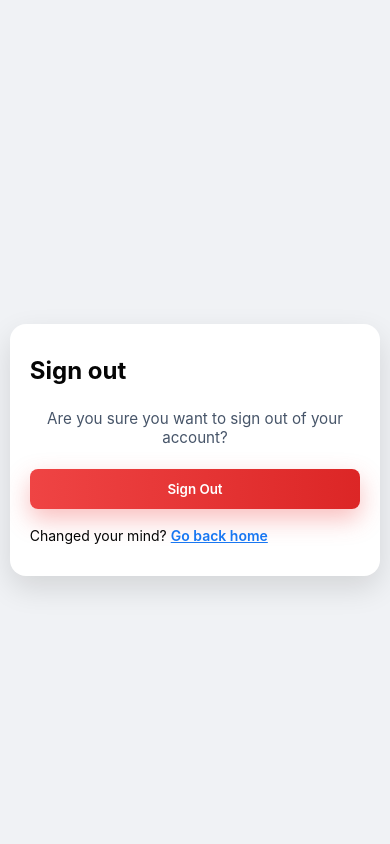
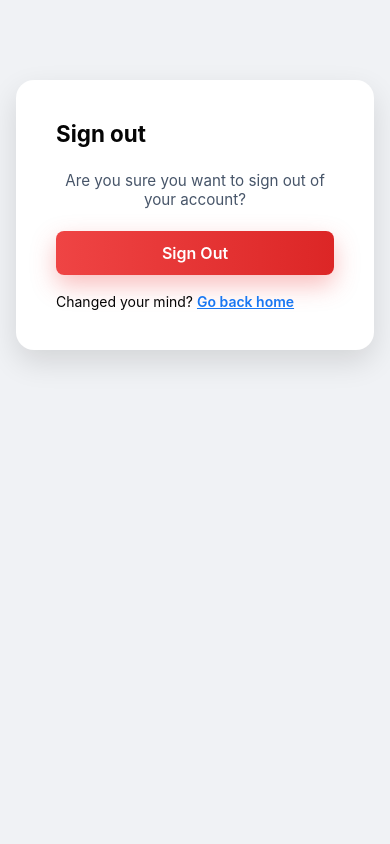
Before and after one commit to pratikguragain10/Connectly, a Django app: page /accounts/logout/ in a window 390 px wide. Run offline with Django 5.2, Linux system fonts and the light colour scheme; the visitor is signed in with stand-in values (Sample User, id 1).

Commit message:
Media Querry

```diff
--- a/connectly/static/css/styles.css
+++ b/connectly/static/css/styles.css
@@ -1004,12 +1004,22 @@ body {
 
 /* ---------- SMALL LAPTOP & BELOW ---------- */
 @media (max-width: 992px) {
+
+  /* MAIN LAYOUT */
   .layout {
     grid-template-columns: 1fr minmax(0, 680px);
+    gap: 12px;
   }
 
   .sidebar.right {
     display: none;
+  }
+
+  /* AUTH */
+  .auth-card {
+    max-width: 900px;
+    padding: 32px;
+    gap: 40px;
   }
 }
 
@@ -1022,15 +1032,15 @@ body {
   }
 
   .topbar-center {
-    gap: 16px;
+    gap: 14px;
   }
 
   .topbar-center a {
-    font-size: 20px;
+    font-size: 18px;
     padding: 6px 10px;
   }
 
-  /* LAYOUT */
+  /* MAIN LAYOUT */
   .layout {
     grid-template-columns: 1fr;
     margin: 12px auto;
@@ -1042,7 +1052,7 @@ body {
 
   .feed-container {
     max-width: 100%;
-    padding: 0 10px;
+    padding: 0 12px;
   }
 
   /* PROFILE */
@@ -1059,12 +1069,30 @@ body {
   .profile-actions {
     margin-left: 0;
     margin-top: 10px;
+    justify-content: center;
+  }
+
+  /* AUTH */
+  .auth-card {
+    flex-direction: column;
+    gap: 32px;
+    padding: 28px;
+  }
+
+  .auth-left {
+    text-align: center;
+  }
+
+  .auth-left .tagline {
+    margin-left: auto;
+    margin-right: auto;
   }
 }
 
 /* ---------- MOBILE ---------- */
 @media (max-width: 576px) {
 
+  /* BODY */
   body {
     padding-top: 56px;
   }
@@ -1101,17 +1129,51 @@ body {
     height: 120px;
   }
 
-  /* AUTH */
-  .auth-card {
-    grid-template-columns: 1fr;
-    width: 95%;
+  /* AUTH WRAPPER */
+  .auth-wrapper {
+    align-items: flex-start;
+    padding: 24px 16px;
   }
 
+  /* AUTH CARD */
+  .auth-card {
+    width: 100%;
+    max-width: 380px;
+    padding: 20px;
+    gap: 24px;
+    border-radius: 18px;
+  }
+
+  /* HIDE BRAND SECTION */
   .auth-left {
     display: none;
   }
 
+  /* AUTH FORM */
   .auth-right {
-    padding: 32px 20px;
+    width: 100%;
+    padding: 20px;
+    border-radius: 16px;
+  }
+
+  .auth-right h2 {
+    font-size: 1.4rem;
+  }
+
+  .auth-right input {
+    padding: 12px 14px;
+    font-size: 0.95rem;
+  }
+
+  .btn.primary,
+  .btn.google,
+  .btn.danger {
+    width: 100%;
+    font-size: 1rem;
+    padding: 12px;
+  }
+
+  .divider {
+    margin: 16px 0;
   }
 }
```
